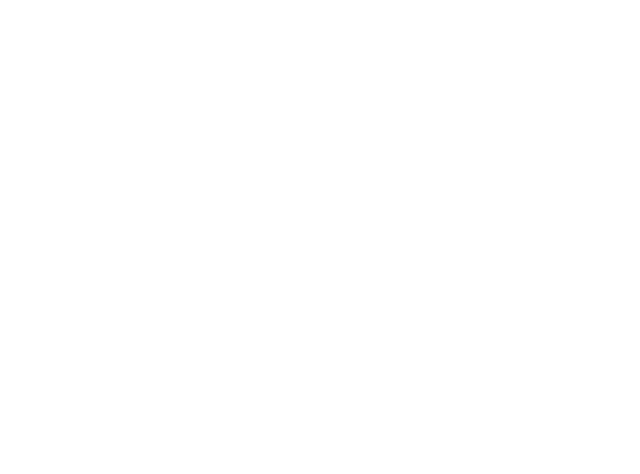
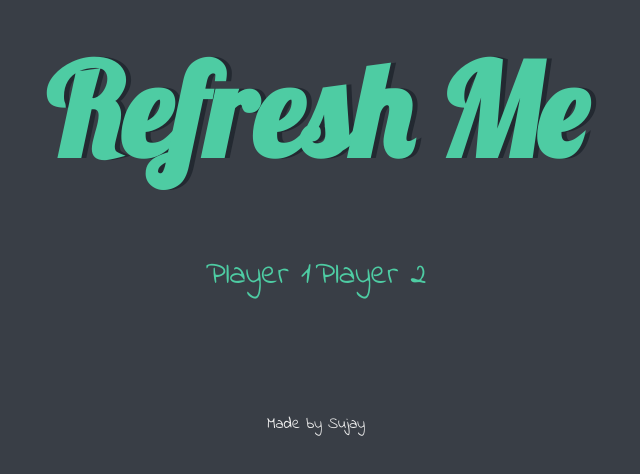
Before and after one commit to soul-reaper46/Dice-Game, a plain HTML site: page index.html in a window 1280 px wide. Shown: the whole page, without its empty margins (324-964 px from the left). Drawn offline with Linux system fonts and the light colour scheme.

Commit message:
initial structure

```diff
--- a/index.html
+++ b/index.html
@@ -1,12 +1,34 @@
 <!DOCTYPE html>
 <html lang="en" dir="ltr">
+
 <head>
   <meta charset="utf-8">
   <title>Dice Game</title>
   <link rel="stylesheet" href="styles.css">
+  <link href="https://fonts.googleapis.com/css?family=Indie+Flower|Lobster" rel="stylesheet">
 </head>
+
 <body>
+  <div class="container">
+    <h1>Refresh Me</h1>
+
+    <div class="dice">
+      <p>Player 1</p>
+      <img class="img1" src="">
+    </div>
+
+    <div class="dice">
+      <p>Player 2</p>
+      <img class="img2" src="">
+    </div>
+
+  </div>
+
 
   <script src="javascript.js" charset="utf-8"> </script>
 </body>
+<footer>
+  Made by Sujay
+</footer>
+
 </html>
--- a/styles.css
+++ b/styles.css
@@ -0,0 +1,41 @@
+.container {
+  width: 70%;
+  margin: auto;
+  text-align: center;
+}
+
+.dice {
+  text-align: center;
+  display: inline-block;
+
+}
+
+body {
+  background-color: #393E46;
+}
+
+h1 {
+  margin: 30px;
+  font-family: 'Lobster', cursive;
+  text-shadow: 5px 0 #232931;
+  font-size: 8rem;
+  color: #4ECCA3;
+}
+
+p {
+  font-size: 2rem;
+  color: #4ECCA3;
+  font-family: 'Indie Flower', cursive;
+}
+
+img {
+  width: 80%;
+}
+
+footer {
+  margin-top: 5%;
+  color: #EEEEEE;
+  text-align: center;
+  font-family: 'Indie Flower', cursive;
+
+}
```
Also changed, not shown: assets/dice1.png (added), assets/dice2.png (added), assets/dice3.png (added), assets/dice4.png (added), assets/dice5.png (added), assets/dice6.png (added). Lines whose indentation alone changed are shown as unchanged.
